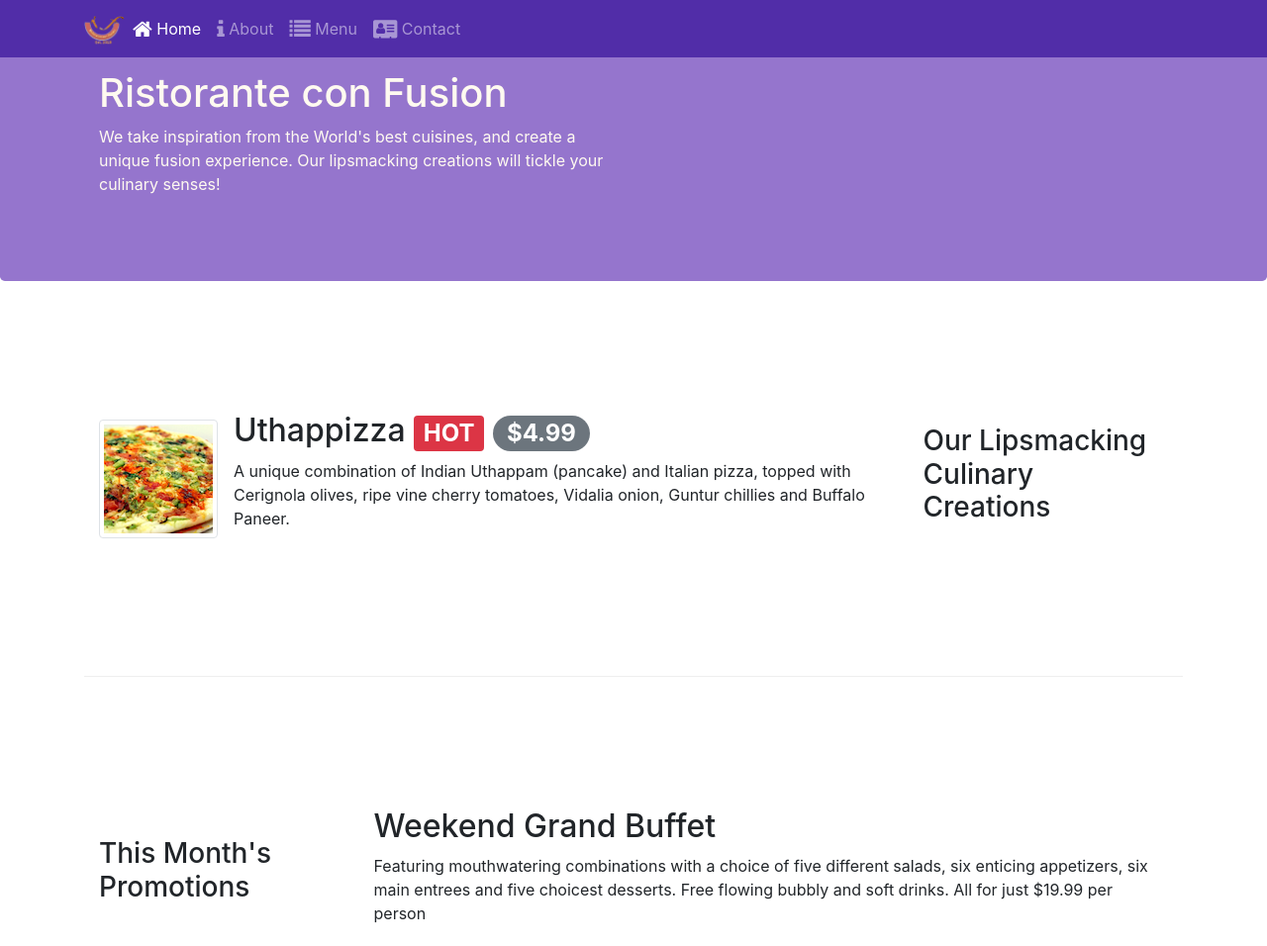
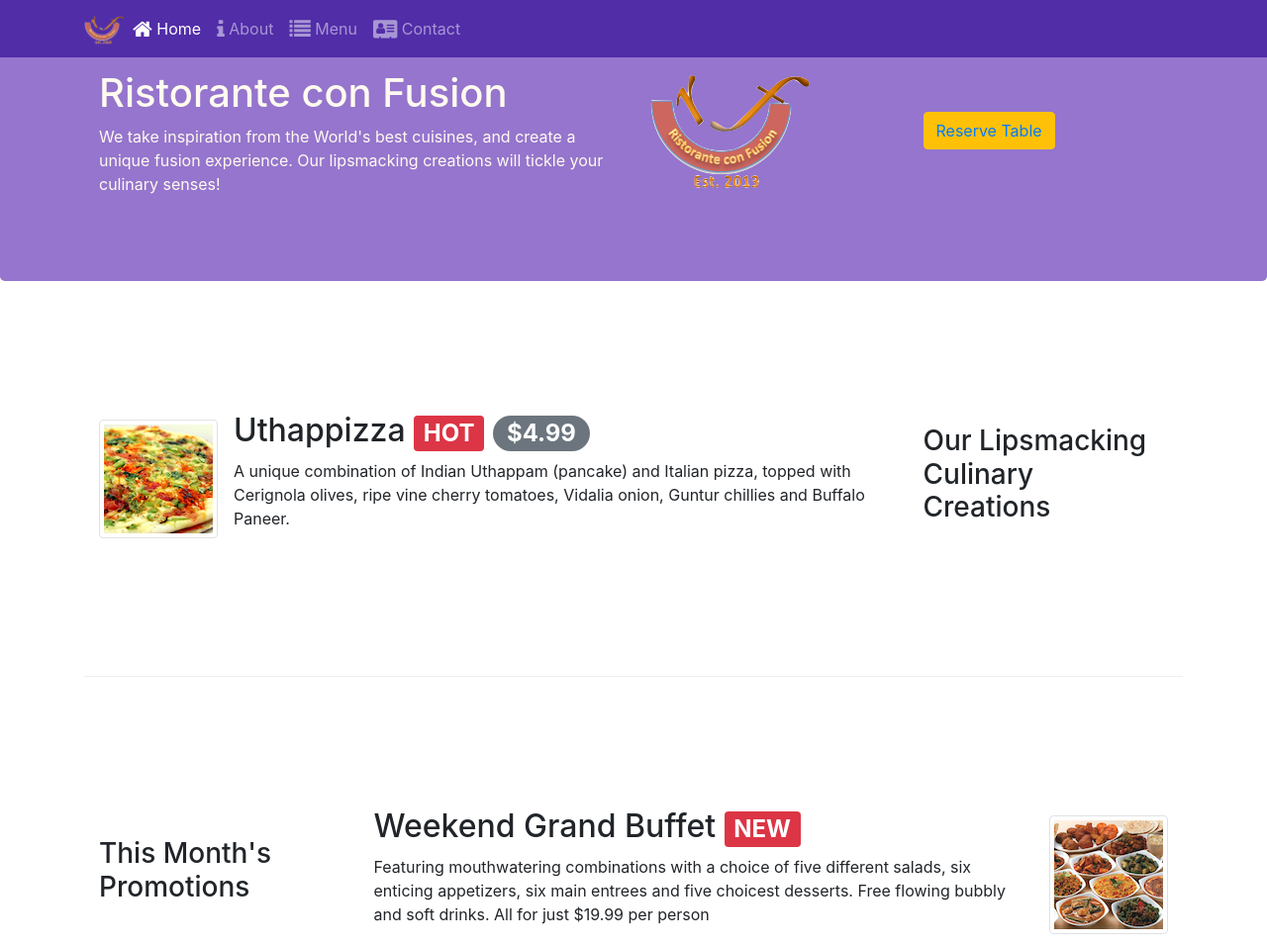
Before and after one commit to LiamDinh/conFusion, a website: page index.html in a window 1280 px wide. Shown: the top 956 px of the page at 99% size. Drawn offline with nearby package versions, Linux system fonts and the light colour scheme.

Commit message:
Assignment 2

```diff
--- a/index.html
+++ b/index.html
@@ -39,12 +39,29 @@ fixed-top: fix the navbar to the top of the window-->
         </nav>
         <header class="jumbotron">
             <div class="container">
-                <div class="row row-header">
+                <div class="row row-header align-self-center">
                     <div class="col-12 col-sm-6">
                         <h1>Ristorante con Fusion</h1>
                         <p>We take inspiration from the World's best cuisines, and create a unique fusion experience. Our lipsmacking creations will tickle your culinary senses!</p>
                     </div>
                     <div class="col-12 col-sm-6">
+                        <div class="row">
+                            <div class="col-sm-6 align-self-center">
+                        <img src="img/logo.png" class="img-fluid">
+                        <!--<div class="form-group row">
+                            <div class="offset-md-2 col-md-10">
+                                <button type="submit" class="btn btn-primary">
+                                    Send Feedback
+                                </button>
+                            </div>
+                        </div>-->
+                                </div>
+                            <div class="col-sm-6 align-self-center">
+                        <button type="button btn-sm" class="btn btn-warning">
+                              <a href="#reservetable">Reserve Table</a>
+                                </button>
+                                </div>
+                        </div>
                     </div>
                 </div>
             </div>
@@ -74,8 +91,13 @@ fixed-top: fix the navbar to the top of the window-->
                     <h3>This Month's Promotions</h3>
                 </div>
                 <div class="col col-sm col-md">
-                    <h2>Weekend Grand Buffet</h2>
-                    <p>Featuring mouthwatering combinations with a choice of five different salads, six enticing appetizers, six main entrees and five choicest desserts. Free flowing bubbly and soft drinks. All for just $19.99 per person </p>
+                    <div class="media">
+                        <div class="media-body">
+                        <h2 class="mt-0">Weekend Grand Buffet <span class="badge badge-danger">NEW</span></h2>
+                    <p>Featuring mouthwatering combinations with a choice of five different salads, six enticing appetizers, six main entrees and five choicest desserts. Free flowing bubbly and soft drinks. All for just $19.99 per person </p></div>
+                        <img class="d-flex ml-3 img-thumbnail align-self-center" src="img/buffet.png" alt="buffet">
+                    </div>
+
                 </div>
             </div>
 
@@ -100,7 +122,7 @@ fixed-top: fix the navbar to the top of the window-->
                <!-- <div class="col-sm-4"></div>-->
                 <div class="col-12 offset-sm-4 col-sm-8 align-self-center">
                     <div class="card">
-                        <h3 class="card-header bg-warning text-white">Reserve a Table</h3>
+                        <h3 class="card-header bg-warning text-white" id="reservetable">Reserve a Table</h3>
                     </div>
                     <div class="card-body">
                         <form>
```
Also changed, not shown: contactus.html (+2 -1 lines).
